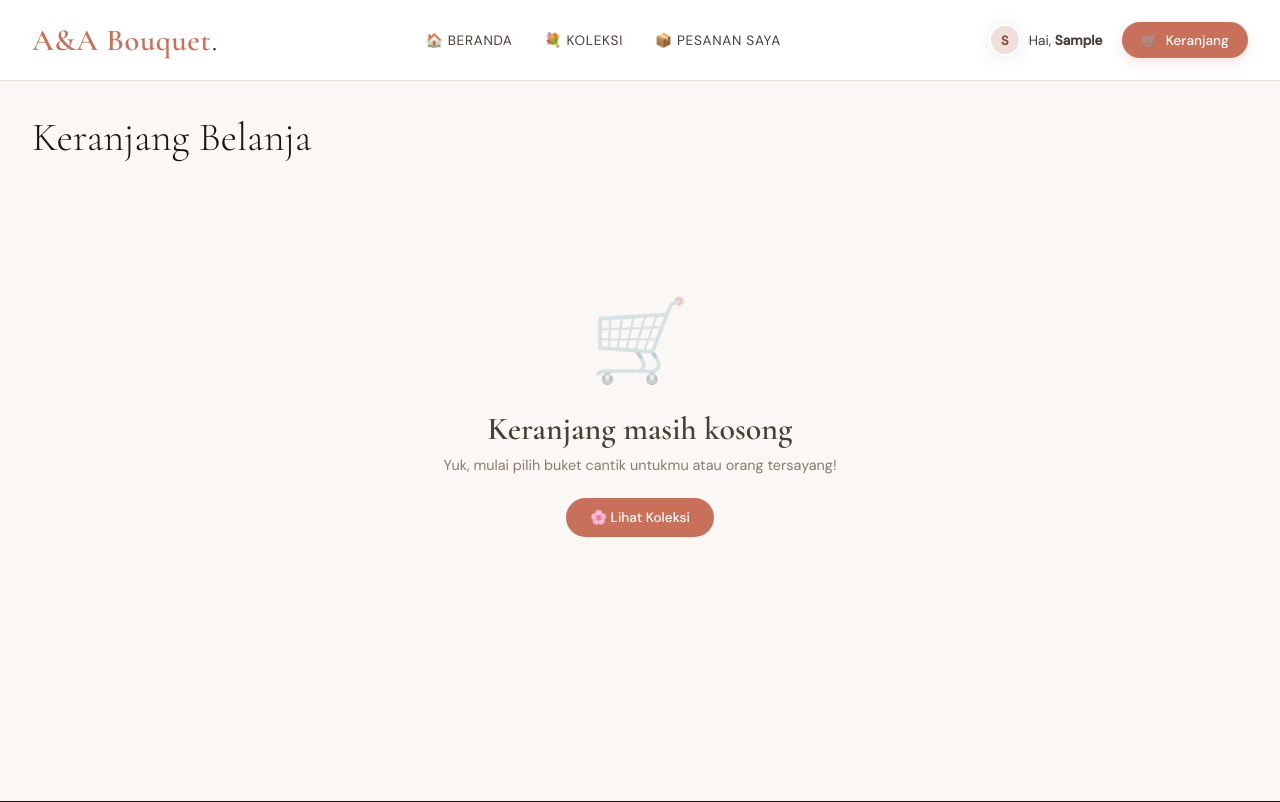
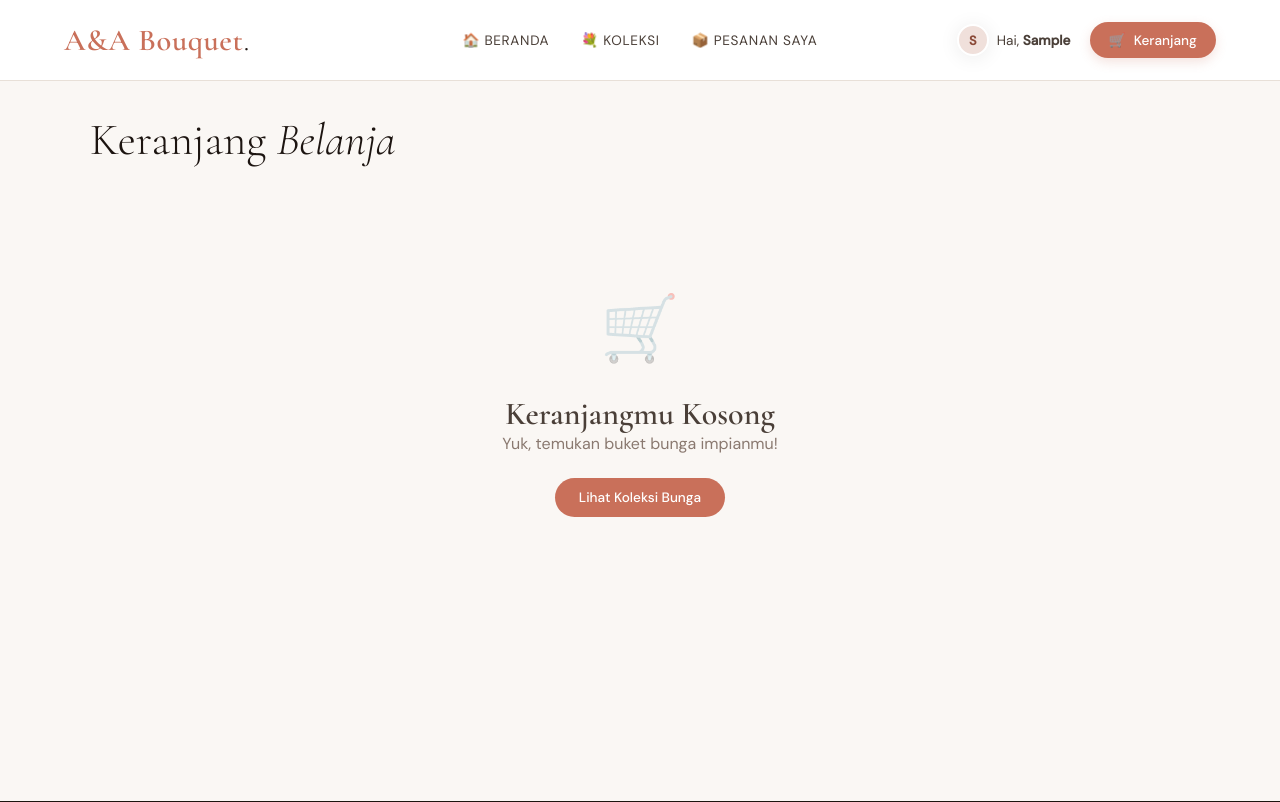
Before and after one commit to LittlebitCode/buket_shop, a Django app: page /keranjang/ in a window 1280 px wide. Shown: the top 802 px of the page. Run offline with Django 4.2, Linux system fonts and the light colour scheme; the visitor is signed in with stand-in values (Sample User, id 1).

Commit message:
Fix header alignment and redesign cart

```diff
--- a/templates/base.html
+++ b/templates/base.html
@@ -22,11 +22,12 @@
 
   /* NAV */
   nav { background: var(--white); border-bottom: 1px solid var(--border); position: sticky; top: 0; z-index: 100; }
-  .nav-inner { max-width: 1280px; margin: 0 auto; padding: 0 2rem; display: flex; align-items: center; justify-content: space-between; height: 80px; }
-  .nav-logo { font-family: 'Cormorant Garamond', serif; font-size: 1.9rem; font-weight: 600; color: var(--rose); letter-spacing: 0.02em; }
+  .nav-inner { max-width: 1200px; margin: 0 auto; padding: 0 1.5rem; display: flex; align-items: center; justify-content: space-between; height: 80px; }
+  .nav-logo { font-family: 'Cormorant Garamond', serif; font-size: 1.9rem; font-weight: 600; color: var(--rose); letter-spacing: 0.02em; white-space: nowrap; flex: 1; }
   .nav-logo span { color: var(--ink); font-weight: 300; }
 
-  .nav-links { display: flex; align-items: center; gap: 2rem; }
+  .nav-links { display: flex; align-items: center; gap: 2rem; flex: 2; justify-content: center; }
+  .nav-actions { display: flex; align-items: center; gap: 1.2rem; flex: 1; justify-content: flex-end; }
   .nav-links a { font-size: 0.85rem; font-weight: 400; color: var(--ink-mid); letter-spacing: 0.05em; text-transform: uppercase; transition: color 0.2s; }
   .nav-links a:hover { color: var(--rose); }
 
--- a/templates/shop/cart.html
+++ b/templates/shop/cart.html
@@ -2,61 +2,79 @@
 {% block title %}Keranjang Belanja — A&A Bouquet{% endblock %}
 {% block extra_head %}
 <style>
-  .cart-layout { display: grid; grid-template-columns: 1fr 360px; gap: 2.5rem; align-items: start; }
-  .cart-title { font-family: 'Cormorant Garamond', serif; font-size: 2.5rem; font-weight: 300; color: var(--ink); margin-bottom: 2rem; }
-  .cart-item { background: var(--white); border: 1px solid var(--border); border-radius: 16px; padding: 1.2rem; display: grid; grid-template-columns: 80px 1fr auto; gap: 1.2rem; align-items: center; margin-bottom: 1rem; transition: box-shadow 0.2s; }
-  .cart-item:hover { box-shadow: var(--shadow); }
-  .cart-thumb { width: 80px; height: 80px; border-radius: 12px; background: linear-gradient(135deg, #f5ede8, #faf7f4); display: flex; align-items: center; justify-content: center; font-size: 2.5rem; overflow: hidden; flex-shrink: 0; }
+  .cart-title { font-family: 'Cormorant Garamond', serif; font-size: 2.8rem; font-weight: 300; color: var(--ink); margin-bottom: 2.5rem; text-align: left; }
+  .cart-layout { display: grid; grid-template-columns: 1fr 380px; gap: 3rem; align-items: start; }
+
+  .cart-item { background: var(--white); border-radius: 24px; padding: 1.5rem; display: flex; gap: 1.5rem; align-items: center; margin-bottom: 1.5rem; border: 1px solid var(--border); transition: all 0.3s ease; position: relative; }
+  .cart-item:hover { transform: translateY(-3px); box-shadow: var(--shadow-lg); border-color: var(--rose-light); }
+
+  .cart-thumb { width: 100px; height: 100px; border-radius: 16px; overflow: hidden; background: var(--cream); flex-shrink: 0; }
   .cart-thumb img { width: 100%; height: 100%; object-fit: cover; }
-  .cart-item-name { font-family: 'Cormorant Garamond', serif; font-size: 1.2rem; font-weight: 600; color: var(--ink); margin-bottom: 0.2rem; }
-  .cart-item-cat { font-size: 0.78rem; color: var(--ink-soft); margin-bottom: 0.6rem; }
-  .cart-item-price { font-size: 0.92rem; color: var(--rose); font-weight: 500; }
-  .qty-ctrl { display: flex; align-items: center; gap: 0.8rem; flex-direction: column; align-items: flex-end; }
-  .qty-wrap { display: flex; align-items: center; border: 1.5px solid var(--border); border-radius: 30px; overflow: hidden; }
-  .qty-btn { width: 36px; height: 36px; border: none; background: transparent; cursor: pointer; font-size: 1rem; color: var(--ink-mid); transition: background 0.15s; }
-  .qty-btn:hover { background: var(--cream-dark); }
-  .qty-n { width: 36px; text-align: center; font-size: 0.9rem; font-weight: 500; }
-  .remove-btn { font-size: 0.78rem; color: var(--ink-soft); cursor: pointer; background: none; border: none; transition: color 0.2s; }
-  .remove-btn:hover { color: #c62828; }
-  .subtotal { font-family: 'Cormorant Garamond', serif; font-size: 1.2rem; font-weight: 600; color: var(--ink); min-width: 90px; text-align: right; }
+
+  .cart-info { flex-grow: 1; }
+  .cart-item-name { font-family: 'Cormorant Garamond', serif; font-size: 1.3rem; font-weight: 600; color: var(--ink); margin-bottom: 0.3rem; }
+  .cart-item-cat { font-size: 0.75rem; color: var(--ink-soft); text-transform: uppercase; letter-spacing: 0.05em; margin-bottom: 0.8rem; }
+  .cart-item-price { font-size: 1rem; color: var(--rose); font-weight: 500; }
+
+  .cart-controls { display: flex; flex-direction: column; align-items: flex-end; gap: 1rem; }
+  .qty-wrap { display: flex; align-items: center; background: var(--cream); border-radius: 40px; padding: 2px; border: 1px solid var(--border); }
+  .qty-btn { width: 34px; height: 34px; border: none; background: transparent; cursor: pointer; font-size: 1.1rem; color: var(--ink-mid); display: flex; align-items: center; justify-content: center; border-radius: 50%; transition: background 0.2s; }
+  .qty-btn:hover { background: var(--white); color: var(--rose); }
+  .qty-n { width: 34px; text-align: center; font-size: 0.95rem; font-weight: 600; color: var(--ink); }
+
+  .remove-btn { position: absolute; top: 1rem; right: 1rem; background: #fff5f5; color: #ff5252; width: 28px; height: 28px; border-radius: 50%; display: flex; align-items: center; justify-content: center; font-size: 0.8rem; border: none; cursor: pointer; transition: all 0.2s; opacity: 0; }
+  .cart-item:hover .remove-btn { opacity: 1; }
+  .remove-btn:hover { background: #ff5252; color: white; transform: rotate(90deg); }
 
   /* SUMMARY */
-  .summary-box { background: var(--white); border: 1px solid var(--border); border-radius: 20px; padding: 1.8rem; position: sticky; top: 88px; }
-  .summary-box h3 { font-family: 'Cormorant Garamond', serif; font-size: 1.5rem; font-weight: 400; margin-bottom: 1.5rem; color: var(--ink); }
-  .summary-row { display: flex; justify-content: space-between; font-size: 0.88rem; margin-bottom: 0.8rem; color: var(--ink-mid); }
-  .summary-divider { border: none; border-top: 1px solid var(--border); margin: 1.2rem 0; }
-  .summary-total { display: flex; justify-content: space-between; font-family: 'Cormorant Garamond', serif; font-size: 1.6rem; font-weight: 600; color: var(--ink); margin-bottom: 1.5rem; }
-  .summary-note { font-size: 0.78rem; color: var(--ink-soft); line-height: 1.6; margin-bottom: 1.5rem; background: var(--rose-light); padding: 0.8rem 1rem; border-radius: 10px; }
+  .summary-box { background: var(--white); border-radius: 28px; padding: 2.2rem; border: 1px solid var(--border); position: sticky; top: 100px; box-shadow: var(--shadow); }
+  .summary-box h3 { font-family: 'Cormorant Garamond', serif; font-size: 1.8rem; font-weight: 400; margin-bottom: 1.8rem; color: var(--ink); border-bottom: 1px solid var(--border); padding-bottom: 1rem; }
+  .summary-row { display: flex; justify-content: space-between; font-size: 0.92rem; margin-bottom: 1rem; color: var(--ink-mid); }
+  .summary-total { display: flex; justify-content: space-between; font-family: 'Cormorant Garamond', serif; font-size: 1.8rem; font-weight: 600; color: var(--rose); margin-top: 1.5rem; padding-top: 1.2rem; border-top: 2px solid var(--cream); }
 
-  .empty-cart { text-align: center; padding: 6rem 2rem; }
-  .empty-cart .icon { font-size: 5rem; opacity: 0.3; margin-bottom: 1rem; }
-  .empty-cart h2 { font-family: 'Cormorant Garamond', serif; font-size: 2rem; color: var(--ink-mid); margin-bottom: 0.5rem; }
-  .empty-cart p { color: var(--ink-soft); font-size: 0.9rem; margin-bottom: 2rem; }
+  .btn-checkout { display: flex; align-items: center; justify-content: center; background: var(--rose); color: white; padding: 1.1rem; border-radius: 50px; font-weight: 600; font-size: 1rem; margin-top: 2rem; border: none; cursor: pointer; transition: all 0.3s; width: 100%; box-shadow: 0 10px 20px rgba(201,112,90,0.25); }
+  .btn-checkout:hover { background: var(--rose-dark); transform: translateY(-2px); box-shadow: 0 15px 30px rgba(201,112,90,0.3); }
 
-  @media(max-width:900px) { .cart-layout { grid-template-columns: 1fr; } }
+  .btn-continue { display: flex; align-items: center; justify-content: center; background: transparent; color: var(--ink-soft); padding: 0.9rem; border-radius: 50px; font-size: 0.88rem; margin-top: 1rem; border: 1.5px solid var(--border); transition: all 0.2s; width: 100%; }
+  .btn-continue:hover { border-color: var(--rose); color: var(--rose); background: var(--cream); }
+
+  @media(max-width: 968px) {
+    .cart-layout { grid-template-columns: 1fr; }
+    .summary-box { position: static; margin-top: 2rem; }
+    .cart-item { flex-direction: column; text-align: center; }
+    .cart-controls { align-items: center; }
+    .remove-btn { opacity: 1; }
+  }
 </style>
 {% endblock %}
 
 {% block content %}
-<h1 class="cart-title">Keranjang Belanja</h1>
+<div style="max-width: 1100px; margin: 0 auto;">
+  <h1 class="cart-title">Keranjang <em>Belanja</em></h1>
 
   {% if cart_items %}
   <div class="cart-layout">
     <div class="cart-items">
       {% for item in cart_items %}
       <div class="cart-item">
+        <form method="post" action="{% url 'remove_from_cart' item.product.id %}">
+          {% csrf_token %}
+          <button type="submit" class="remove-btn" title="Hapus item">✕</button>
+        </form>
+
         <div class="cart-thumb">
           {% if item.product.image %}<img src="{{ item.product.image.url }}" alt="{{ item.product.name }}">
           {% else %}💐{% endif %}
         </div>
-      <div>
+
+        <div class="cart-info">
+          <div class="cart-item-cat">{{ item.product.category.name|default:'Buket' }}</div>
           <div class="cart-item-name">{{ item.product.name }}</div>
-        <div class="cart-item-cat">{{ item.product.category.name|default:'Buket' }}</div>
-        <div class="cart-item-price">{{ item.product.formatted_price }} / item</div>
+          <div class="cart-item-price">{{ item.product.formatted_price }}</div>
         </div>
-      <div class="qty-ctrl">
-        <div>
-          <form method="post" action="{% url 'update_cart' item.product.id %}" style="display:inline;">
+
+        <div class="cart-controls">
+          <form method="post" action="{% url 'update_cart' item.product.id %}">
             {% csrf_token %}
             <div class="qty-wrap">
               <button type="submit" name="quantity" value="{{ item.quantity|add:'-1' }}" class="qty-btn">−</button>
@@ -64,44 +82,43 @@
               <button type="submit" name="quantity" value="{{ item.quantity|add:'1' }}" class="qty-btn">+</button>
             </div>
           </form>
-        </div>
-        <div class="subtotal">Rp {{ item.subtotal|floatformat:0 }}</div>
-        <form method="post" action="{% url 'remove_from_cart' item.product.id %}">
-          {% csrf_token %}
-          <button type="submit" class="remove-btn">✕ Hapus</button>
-        </form>
+          <div style="font-weight: 600; color: var(--ink);">Rp {{ item.subtotal|floatformat:0 }}</div>
         </div>
       </div>
       {% endfor %}
     </div>
 
-  <div>
+    <div class="summary-card">
       <div class="summary-box">
-      <h3>Ringkasan Pesanan</h3>
+        <h3>Ringkasan</h3>
         {% for item in cart_items %}
         <div class="summary-row">
-        <span>{{ item.product.name }} ×{{ item.quantity }}</span>
-        <span>Rp {{ item.subtotal|floatformat:0 }}</span>
+          <span>{{ item.product.name }} <small>×{{ item.quantity }}</small></span>
+          <span style="font-weight:500;">Rp {{ item.subtotal|floatformat:0 }}</span>
         </div>
         {% endfor %}
-      <hr class="summary-divider">
+
         <div class="summary-total">
           <span>Total</span>
           <span>Rp {{ total|floatformat:0 }}</span>
         </div>
-      <div class="summary-note">🌹 Bunga segar siap dikirim. Pesan sebelum jam 12 siang untuk pengiriman hari yang sama.</div>
-      <a href="{% url 'checkout' %}" class="btn-primary" style="width:100%;justify-content:center;padding:1rem;">Lanjut ke Checkout →</a>
-      <a href="{% url 'shop_home' %}" class="btn-outline" style="width:100%;justify-content:center;padding:0.8rem;margin-top:0.8rem;font-size:0.85rem;">← Lanjut Belanja</a>
+
+        <div style="background: var(--cream); padding: 1rem; border-radius: 15px; font-size: 0.78rem; color: var(--ink-soft); line-height: 1.5; margin-top: 1.5rem; border: 1px dashed var(--border);">
+          ✨ <strong>Tips:</strong> Pesan sebelum jam 12:00 untuk pengiriman di hari yang sama!
+        </div>
+
+        <a href="{% url 'checkout' %}" class="btn-checkout">Lanjut ke Checkout →</a>
+        <a href="{% url 'shop_home' %}" class="btn-continue">← Lanjut Belanja</a>
       </div>
     </div>
   </div>
-
   {% else %}
-<div class="empty-cart">
-  <div class="icon">🛒</div>
-  <h2>Keranjang masih kosong</h2>
-  <p>Yuk, mulai pilih buket cantik untukmu atau orang tersayang!</p>
-  <a href="{% url 'shop_home' %}" class="btn-primary">🌸 Lihat Koleksi</a>
+  <div style="text-align: center; padding: 5rem 0;">
+    <div style="font-size: 4rem; margin-bottom: 1.5rem; opacity: 0.3;">🛒</div>
+    <h2 style="font-family:'Cormorant Garamond',serif; font-size: 2rem; color: var(--ink-mid);">Keranjangmu Kosong</h2>
+    <p style="color: var(--ink-soft); margin-bottom: 2rem;">Yuk, temukan buket bunga impianmu!</p>
+    <a href="{% url 'shop_home' %}" class="btn-primary">Lihat Koleksi Bunga</a>
   </div>
   {% endif %}
+</div>
 {% endblock %}
```
Lines whose indentation alone changed are shown as unchanged.
